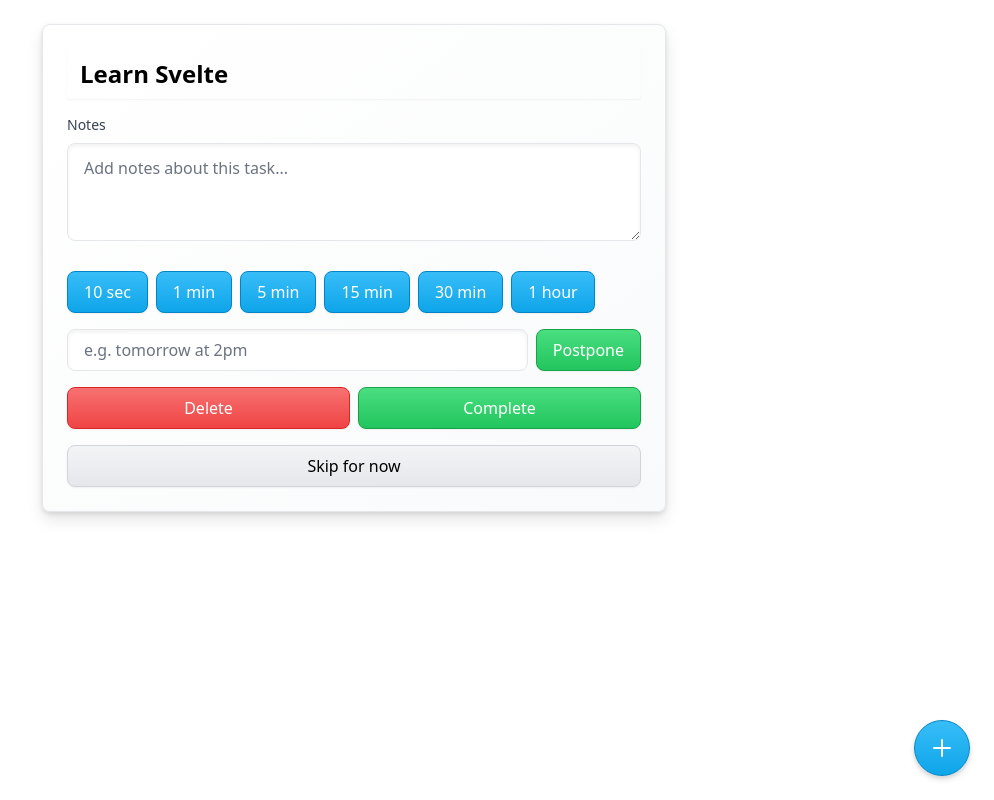
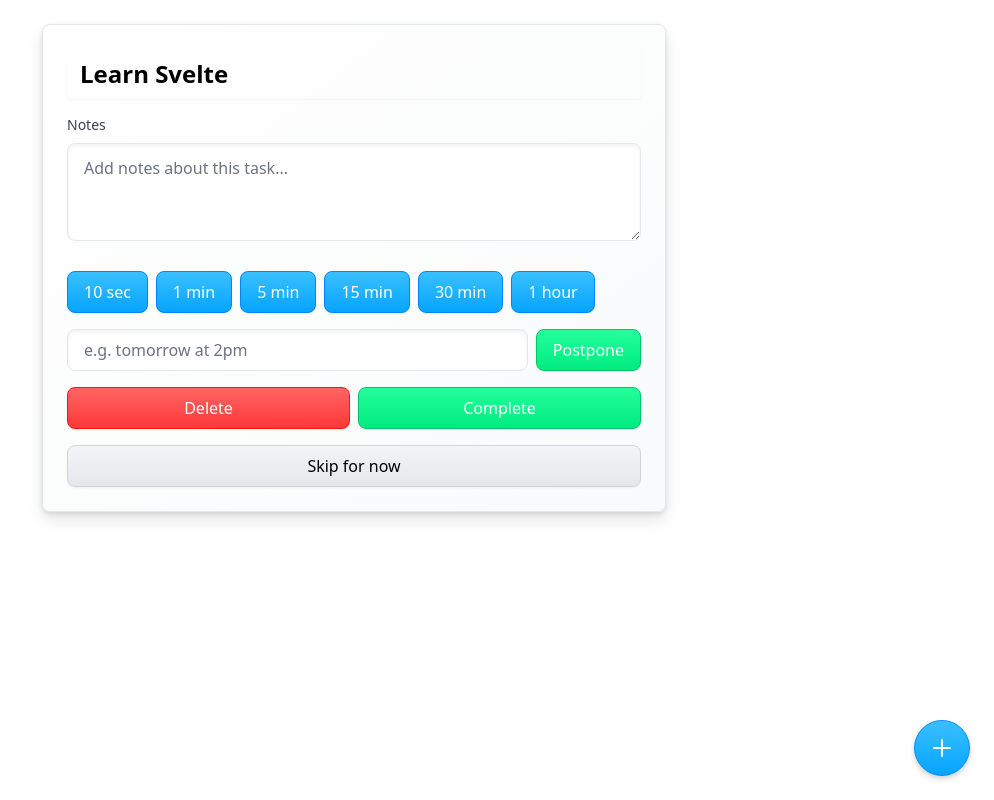
Before and after one commit to narthur/flow, a SvelteKit app: page / in a window 1280 px wide. Shown: the whole page, without its empty margins (286-1280 px from the left). Built offline with nearby package versions, Linux system fonts and the light colour scheme.

Commit message:
Update tailwind.config.ts

```diff
--- a/tailwind.config.ts
+++ b/tailwind.config.ts
@@ -13,56 +13,56 @@
 			},
 			colors: {
 				primary: {
-					50: '#f0f9ff',
-					100: '#e0f2fe',
-					200: '#bae6fd',
-					300: '#7dd3fc',
-					400: '#38bdf8',
-					500: '#0ea5e9',
-					600: '#0284c7',
-					700: '#0369a1',
-					800: '#075985',
-					900: '#0c4a6e',
-					950: '#082f49',
+					50: '#eef9ff',
+					100: '#dff3ff',
+					200: '#b8e8ff',
+					300: '#78d6ff',
+					400: '#3ac0ff',
+					500: '#06a4ff',
+					600: '#0085ff',
+					700: '#0069cc',
+					800: '#0058a6',
+					900: '#004c8c',
+					950: '#003156',
 				},
 				secondary: {
-					50: '#f0fdf4',
-					100: '#dcfce7',
-					200: '#bbf7d0',
-					300: '#86efac',
-					400: '#4ade80',
-					500: '#22c55e',
-					600: '#16a34a',
-					700: '#15803d',
-					800: '#166534',
-					900: '#14532d',
-					950: '#052e16',
+					50: '#f1fff8',
+					100: '#dcfff0',
+					200: '#b1ffdc',
+					300: '#6dffc0',
+					400: '#24ff9c',
+					500: '#00eb7f',
+					600: '#00c567',
+					700: '#009852',
+					800: '#007844',
+					900: '#00623a',
+					950: '#003720',
 				},
 				danger: {
-					50: '#fef2f2',
-					100: '#fee2e2',
-					200: '#fecaca',
-					300: '#fca5a5',
-					400: '#f87171',
-					500: '#ef4444',
-					600: '#dc2626',
-					700: '#b91c1c',
-					800: '#991b1b',
-					900: '#7f1d1d',
-					950: '#450a0a',
+					50: '#fff1f1',
+					100: '#ffe1e1',
+					200: '#ffc7c7',
+					300: '#ff9d9d',
+					400: '#ff6464',
+					500: '#ff3838',
+					600: '#ff1414',
+					700: '#e60000',
+					800: '#c00000',
+					900: '#9d0000',
+					950: '#560000',
 				},
 				warning: {
-					50: '#fffbeb',
-					100: '#fef3c7',
-					200: '#fde68a',
-					300: '#fcd34d',
-					400: '#fbbf24',
-					500: '#f59e0b',
-					600: '#d97706',
-					700: '#b45309',
-					800: '#92400e',
-					900: '#78350f',
-					950: '#451a03',
+					50: '#fff8eb',
+					100: '#ffecc7',
+					200: '#ffd988',
+					300: '#ffc14e',
+					400: '#ffa524',
+					500: '#ff8800',
+					600: '#cc6a00',
+					700: '#a35400',
+					800: '#854400',
+					900: '#663300',
+					950: '#331a00',
 				},
 				neutral: {
 					50: '#f9fafb',
```
